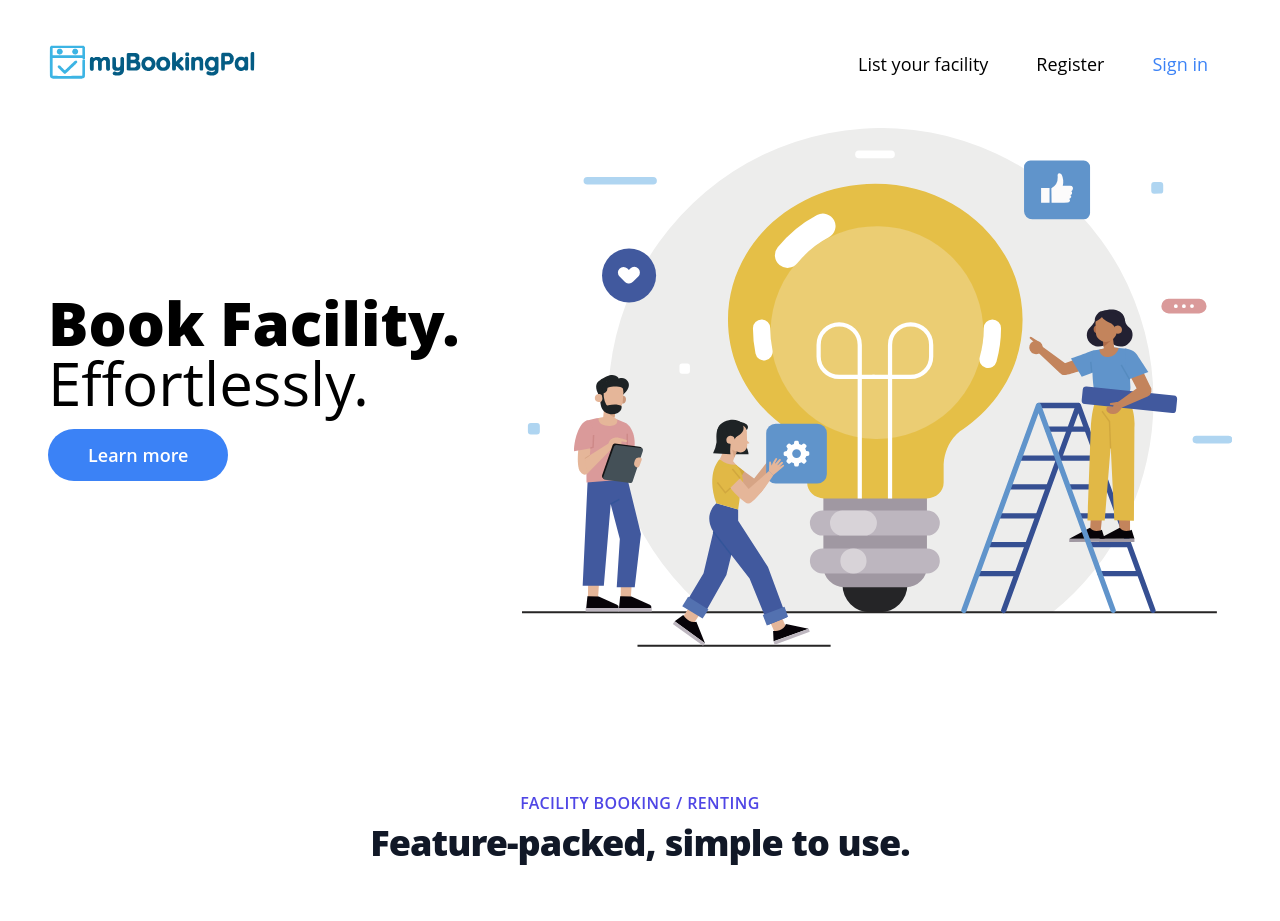
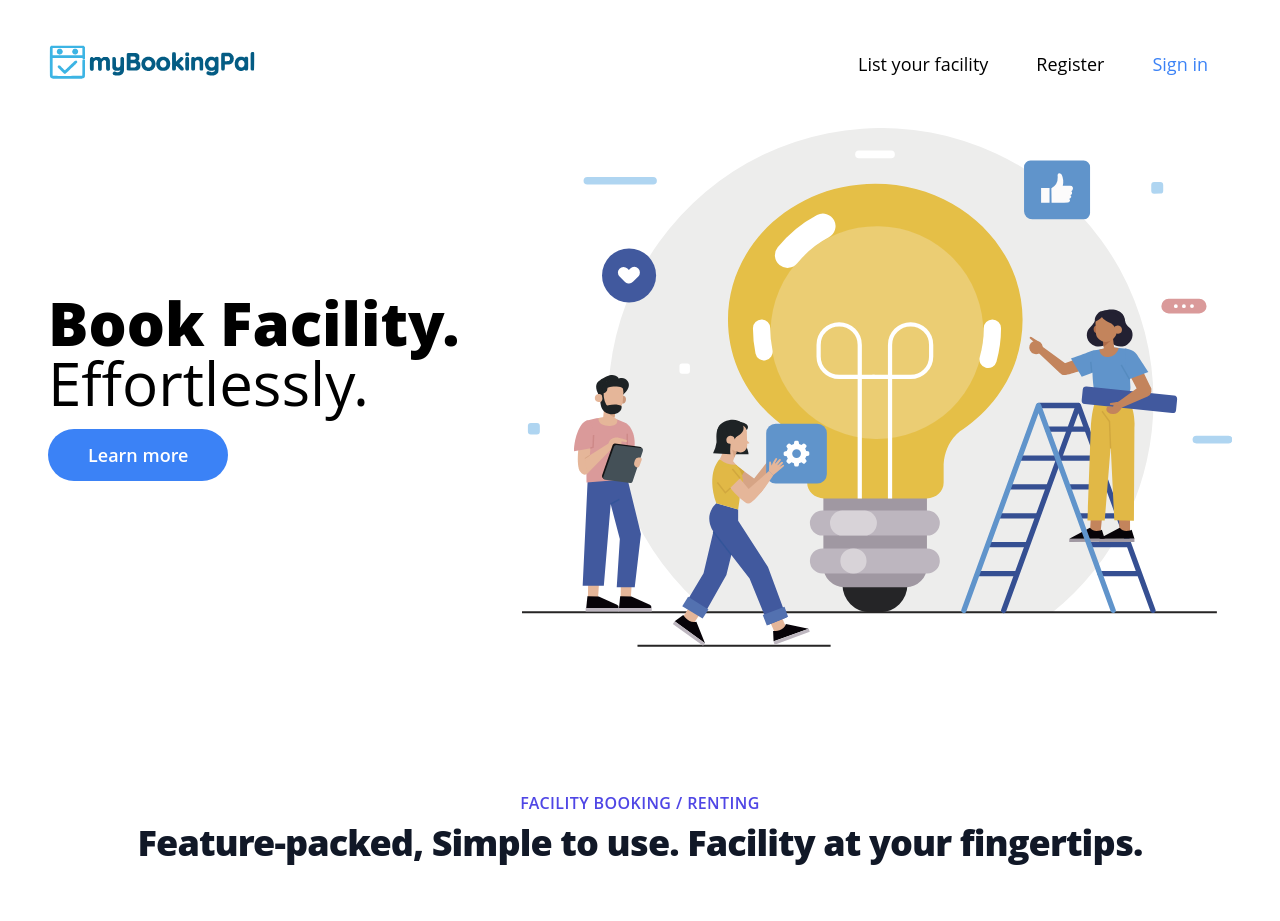
Before and after one commit to Jonathan-APK/aws_mybookingpal, a React (Create React App) app: page / in a window 1280 px wide. Shown: the top 921 px of the page. Built offline with nearby package versions, Linux system fonts and the light colour scheme; no server answers; what aws-amplify would draw is missing.

Commit message:
Test devops

```diff
--- a/src/pages/Landing.js
+++ b/src/pages/Landing.js
@@ -615,7 +615,7 @@ function Landing() {
                 Facility Booking / Renting
               </h2>
               <p className="mt-2 pb-5 text-3xl leading-8 font-extrabold tracking-tight text-gray-900 sm:text-4xl">
-                Feature-packed, simple to use.
+                Feature-packed, Simple to use. Facility at your fingertips.
               </p>
             </div>
 
```
